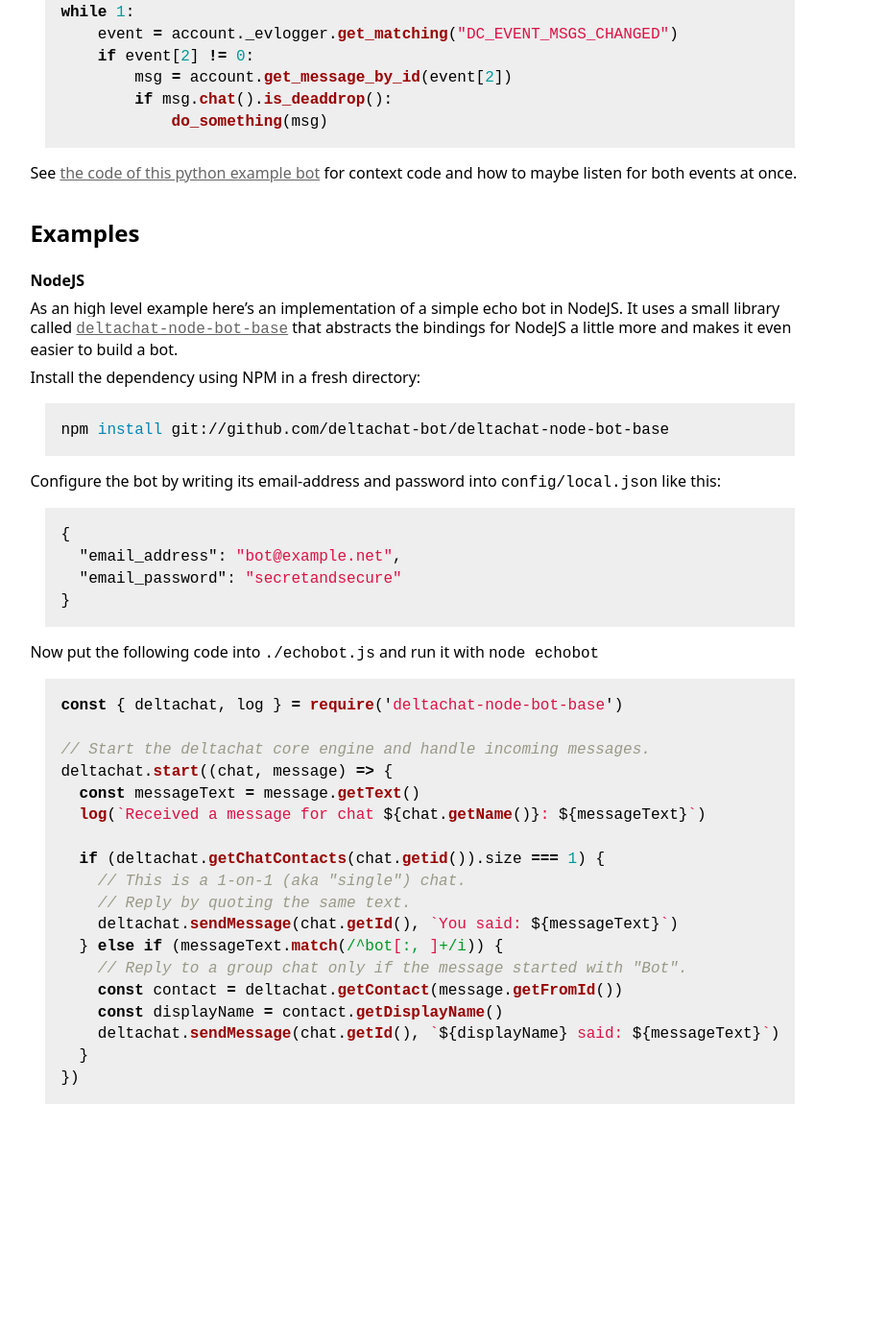
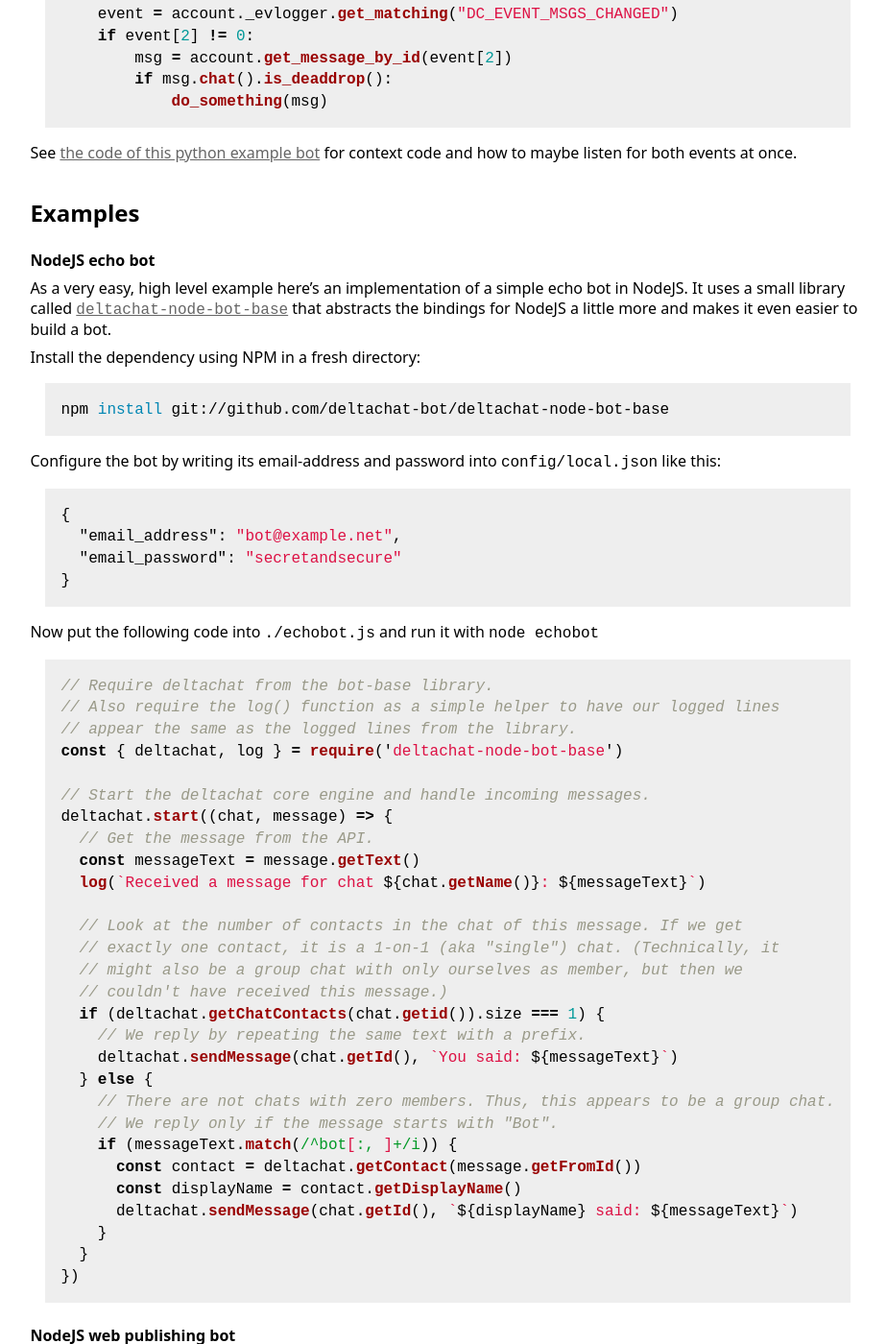
Before and after one commit to deltachat-bot/bot-pages, a Jekyll site: the page built from development.md, in a window 1280 px wide and 1400 px high, scrolled down 1378 px. Shown: the whole window at 96% size, without its empty margins (111-1035 px from the left). Built offline with Jekyll 4.4.1, drawn with Linux system fonts in a browser that asks for light colours; before the commit the page ends 2576 px from its top, so only the background shows below that.

Commit message:
Wording and more code explanation.

````diff
--- a/development.md
+++ b/development.md
@@ -70,9 +70,9 @@ See [the code of this python example bot](https://github.com/deltachat-bot/delta
 
 ## Examples
 
-#### NodeJS
+#### NodeJS echo bot
 
-As an high level example here's an implementation of a simple echo bot in NodeJS.
+As a very easy, high level example here's an implementation of a simple echo bot in NodeJS.
 It uses a small library called [`deltachat-node-bot-base`](https://github.com/deltachat-bot/deltachat-node-bot-base) that abstracts the bindings for NodeJS a little more and makes it even easier to build a bot.
 
 Install the dependency using NPM in a fresh directory:
@@ -93,22 +93,34 @@ Configure the bot by writing its email-address and password into `config/local.j
 Now put the following code into `./echobot.js` and run it with `node echobot`
 
 ```javascript
+// Require deltachat from the bot-base library.
+// Also require the log() function as a simple helper to have our logged lines
+// appear the same as the logged lines from the library.
 const { deltachat, log } = require('deltachat-node-bot-base')
 
 // Start the deltachat core engine and handle incoming messages.
 deltachat.start((chat, message) => {
+  // Get the message from the API.
   const messageText = message.getText()
   log(`Received a message for chat ${chat.getName()}: ${messageText}`)
 
+  // Look at the number of contacts in the chat of this message. If we get
+  // exactly one contact, it is a 1-on-1 (aka "single") chat. (Technically, it
+  // might also be a group chat with only ourselves as member, but then we
+  // couldn't have received this message.)
   if (deltachat.getChatContacts(chat.getid()).size === 1) {
-    // This is a 1-on-1 (aka "single") chat.
-    // Reply by quoting the same text.
+    // We reply by repeating the same text with a prefix.
     deltachat.sendMessage(chat.getId(), `You said: ${messageText}`)
-  } else if (messageText.match(/^bot[:, ]+/i)) {
-    // Reply to a group chat only if the message started with "Bot".
-    const contact = deltachat.getContact(message.getFromId())
-    const displayName = contact.getDisplayName()
-    deltachat.sendMessage(chat.getId(), `${displayName} said: ${messageText}`)
+  } else {
+    // There are not chats with zero members. Thus, this appears to be a group chat.
+    // We reply only if the message starts with "Bot".
+    if (messageText.match(/^bot[:, ]+/i)) {
+      const contact = deltachat.getContact(message.getFromId())
+      const displayName = contact.getDisplayName()
+      deltachat.sendMessage(chat.getId(), `${displayName} said: ${messageText}`)
+    }
   }
 })
 ```
+
+#### NodeJS web publishing bot
````
